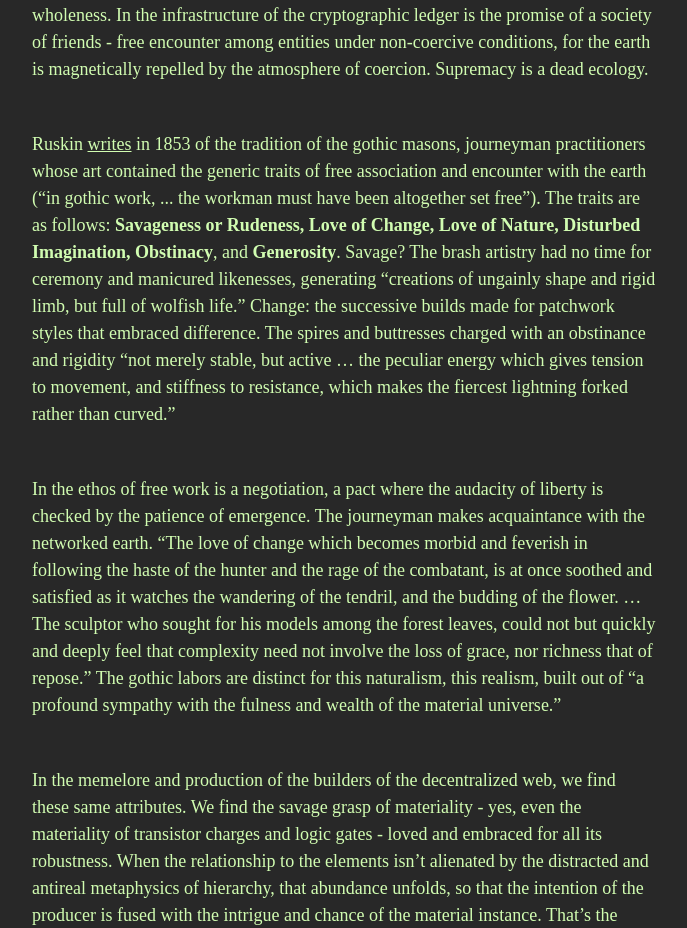
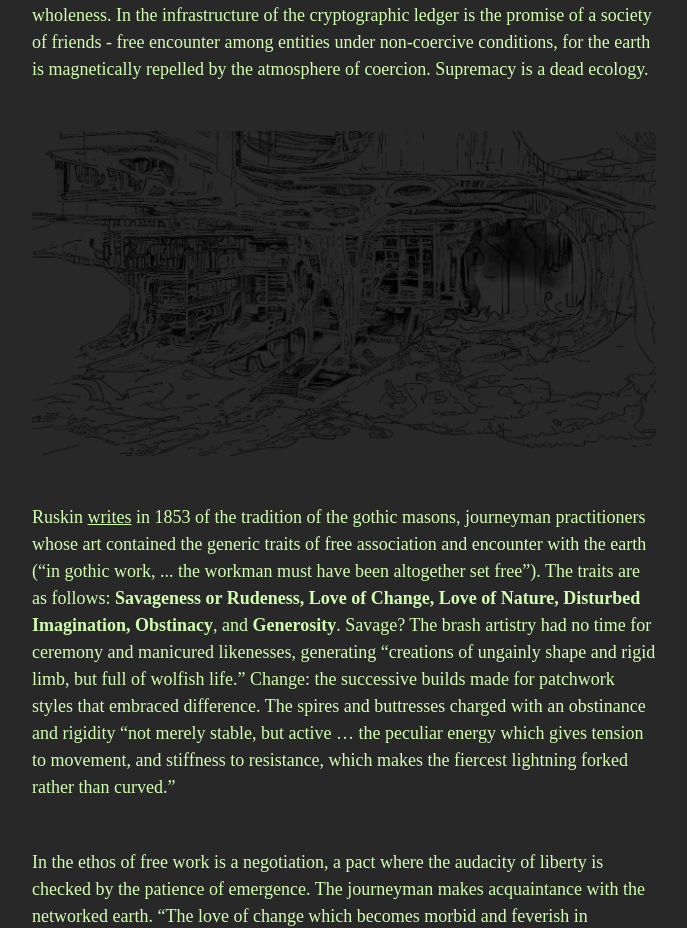
Before and after one commit to oovg/the-open-template, a Next.js app: page / in a window 1280 px wide. Shown: the part 1900-2828 px from the top of the page, without its empty margins (296-983 px from the left). Built offline with nearby package versions, Linux system fonts and the light colour scheme; a web font is replaced by a local one; what @rainbow-me/rainbowkit, wagmi would draw is missing.

Commit message:
Update Section.tsx

```diff
--- a/src/components/Section.tsx
+++ b/src/components/Section.tsx
@@ -11,7 +11,11 @@ export const Section = () => (
             <Text textStyle="paragraph">Concepts are a different story. They may appear to serve administration and ownership in little mercenary episodes, but they are always slipping toward free encounter and discovery, the trickster germ of the untimely. When Von Neumann and Wiener developed the field of cybernetics, they couldn’t know that they were opening up a line of inquiry that would expose them, in their bids at control, to the open time  of the earth. Bateson’s information ecology: everywhere there is entanglement, recursion, the categorically unstable reflexivity of network systems, <i>there is the earth</i>: an unstoppable difference, burrowing unstable paths that revive the dead, deliver the unborn, an open machine for the production of new temporalities.</Text>
             <Text textStyle="paragraph">Programming culture tells the same story, though perhaps on a different axis - the earthen silica of the computer leaping out of the bound to give emergence its voice. The open source movement discovered, in following the unruly openings of turing completion, the <i>bazaar</i>, a terrain too vast to contain (or to own). The flat ontology of engineering, where networks move faster than hierarchies and nothing is sacred. It was a wisdom gained by work, beyond all ideological discipline, beyond abstraction and theology, and because of that, it necessarily pointed past the institution.</Text>
             <Text textStyle="paragraph">Cryptography enabled that intuition, allowing it to be realized as an infrastructure. What are the local minima of institutional constructs? What anarchistic stop-gaps across time and space might nonetheless enable legibility in what Moten and Turing both called <i>The Universal Machine</i>? The builders of web3 were a recursive public: the product of their work embodied the protocols of their own development. They built in ambulant guilds of free association, an ethic of encounter developed solely to expose each node to that machine - the non-institutional charge, emergence, the rough wholeness. In the infrastructure of the cryptographic ledger is the promise of a society of friends - free encounter among entities under non-coercive conditions, for the earth is magnetically repelled by the atmosphere of coercion. Supremacy is a dead ecology.</Text>
-            <Text textStyle="paragraph">Ruskin <a href="http://homes.ieu.edu.tr/arch204/READINGS/02_RUSKIN.pdf" target="_blank" rel="noopener noreferrer">writes</a> in 1853 of the tradition of the gothic masons, journeyman practitioners whose art contained the generic traits of free association and encounter with the earth (“in gothic work, ... the workman must have been altogether set free”). The traits are as follows: <b>Savageness or Rudeness, Love of Change, Love of Nature, Disturbed Imagination, Obstinacy</b>, and  <b>Generosity</b>. Savage? The brash artistry had no time for ceremony and manicured likenesses, generating “creations of ungainly shape and rigid limb, but full of wolfish life.” Change: the successive builds made for patchwork styles that embraced difference. The spires and buttresses charged with an obstinance and rigidity “not merely stable, but active … the peculiar energy which gives tension to movement, and stiffness to resistance, which makes the fiercest lightning forked rather than curved.”</Text>
+             <Text textStyle="paragraph"><img
+        src="../assets/ecology.png"
+      />
+</Text>
+          <Text textStyle="paragraph">Ruskin <a href="http://homes.ieu.edu.tr/arch204/READINGS/02_RUSKIN.pdf" target="_blank" rel="noopener noreferrer">writes</a> in 1853 of the tradition of the gothic masons, journeyman practitioners whose art contained the generic traits of free association and encounter with the earth (“in gothic work, ... the workman must have been altogether set free”). The traits are as follows: <b>Savageness or Rudeness, Love of Change, Love of Nature, Disturbed Imagination, Obstinacy</b>, and  <b>Generosity</b>. Savage? The brash artistry had no time for ceremony and manicured likenesses, generating “creations of ungainly shape and rigid limb, but full of wolfish life.” Change: the successive builds made for patchwork styles that embraced difference. The spires and buttresses charged with an obstinance and rigidity “not merely stable, but active … the peculiar energy which gives tension to movement, and stiffness to resistance, which makes the fiercest lightning forked rather than curved.”</Text>
         </Box>
         <Box>
             <Text textStyle="paragraph">In the ethos of free work is a negotiation, a pact where the audacity of liberty is checked by the patience of emergence. The journeyman makes acquaintance with the networked earth. “The love of change which becomes morbid and feverish in following the haste of the hunter and the rage of the combatant, is at once soothed and satisfied as it watches the wandering of the tendril, and the budding of the flower. … The sculptor who sought for his models among the forest leaves, could not but quickly and deeply feel that complexity need not involve the loss of grace, nor richness that of repose.” The gothic labors are distinct for this naturalism, this realism, built out of “a profound sympathy with the fulness and wealth of the material universe.”</Text>
```
